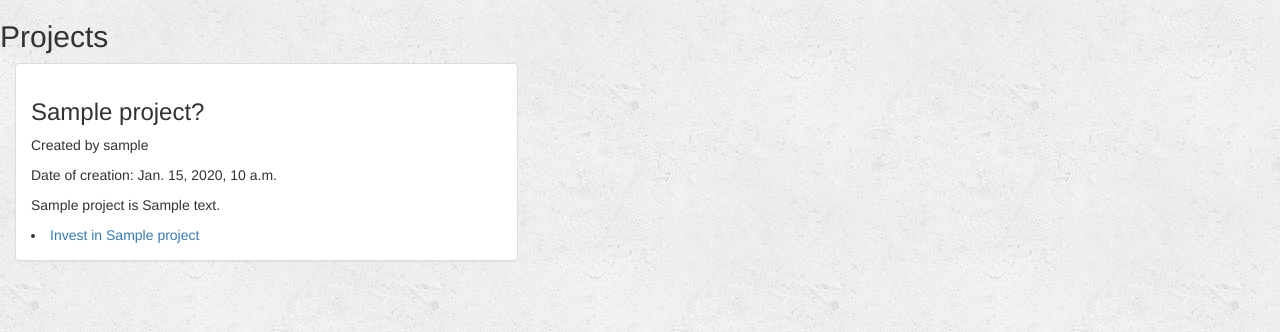
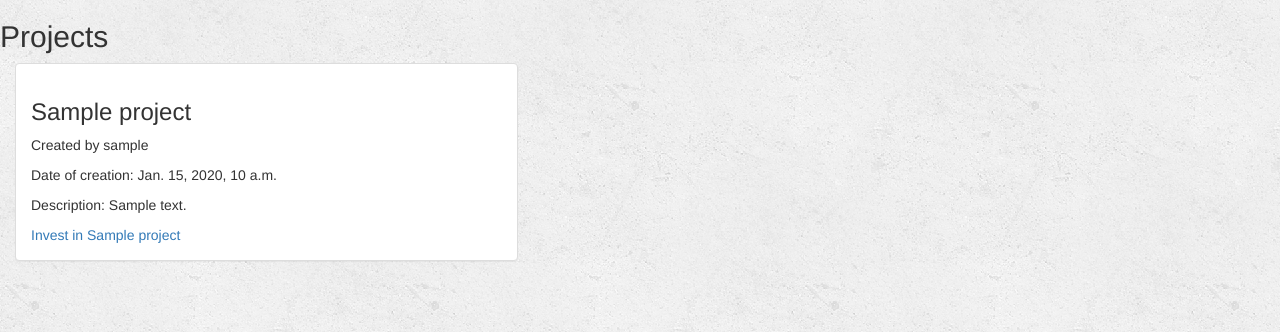
Before and after one commit to antoine-alain-denis/NLPF, a Django app: page /tipz/projects/ in a window 1280 px wide. Shown: the part 52-384 px from the top of the page. Run offline with Django 3.2, Linux system fonts and the light colour scheme; tables that the repository leaves empty hold one stand-in row (values such as "Sample post"); some libraries are stand-ins or nearby versions.

Commit message:
Updated projects page with more information for each project VÉ.

```diff
--- a/tipzProject/tipz/templates/tipz/projects.html
+++ b/tipzProject/tipz/templates/tipz/projects.html
@@ -10,11 +10,11 @@
         <div class="col-sm-12 col-md-5">
             <div class="panel panel-default">
                 <div class="panel-body">
-                    <h3>{{ project.name }}?</h3>
+                    <h3>{{ project.name }}</h3>
                     <p>Created by {{ project.owner }}</p>
                     <p>Date of creation: {{ project.creationDate }}</p>
-                    <p>{{ project.name }} is {{ project.description }}</p>
-                    <li><a href="{% url 'projectsDetail' project.id %}"> Invest in {{ project.name }}</a></li>
+                    <p>Description: {{ project.description }}</p>
+                    <a href="{% url 'projectsDetail' project.id %}"> Invest in {{ project.name }}</a>
                 </div>
             </div>
         </div>
```
